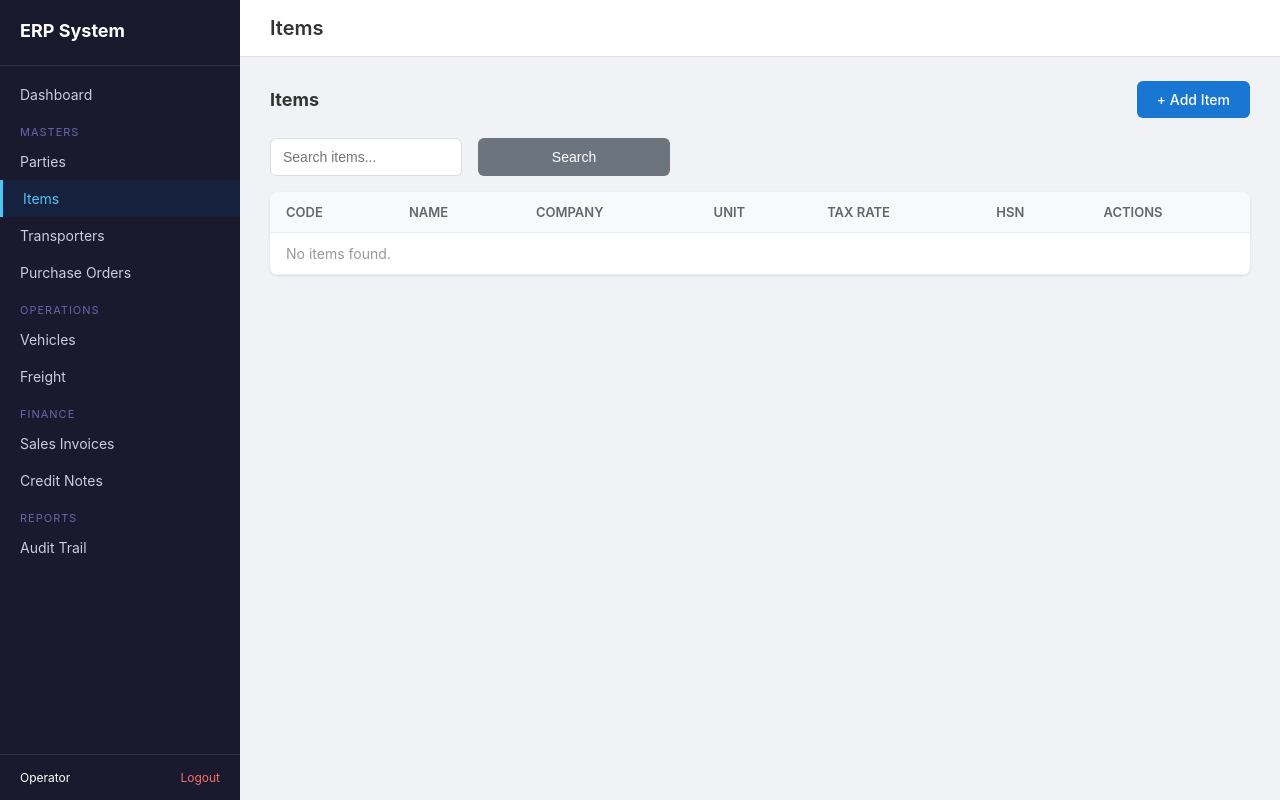
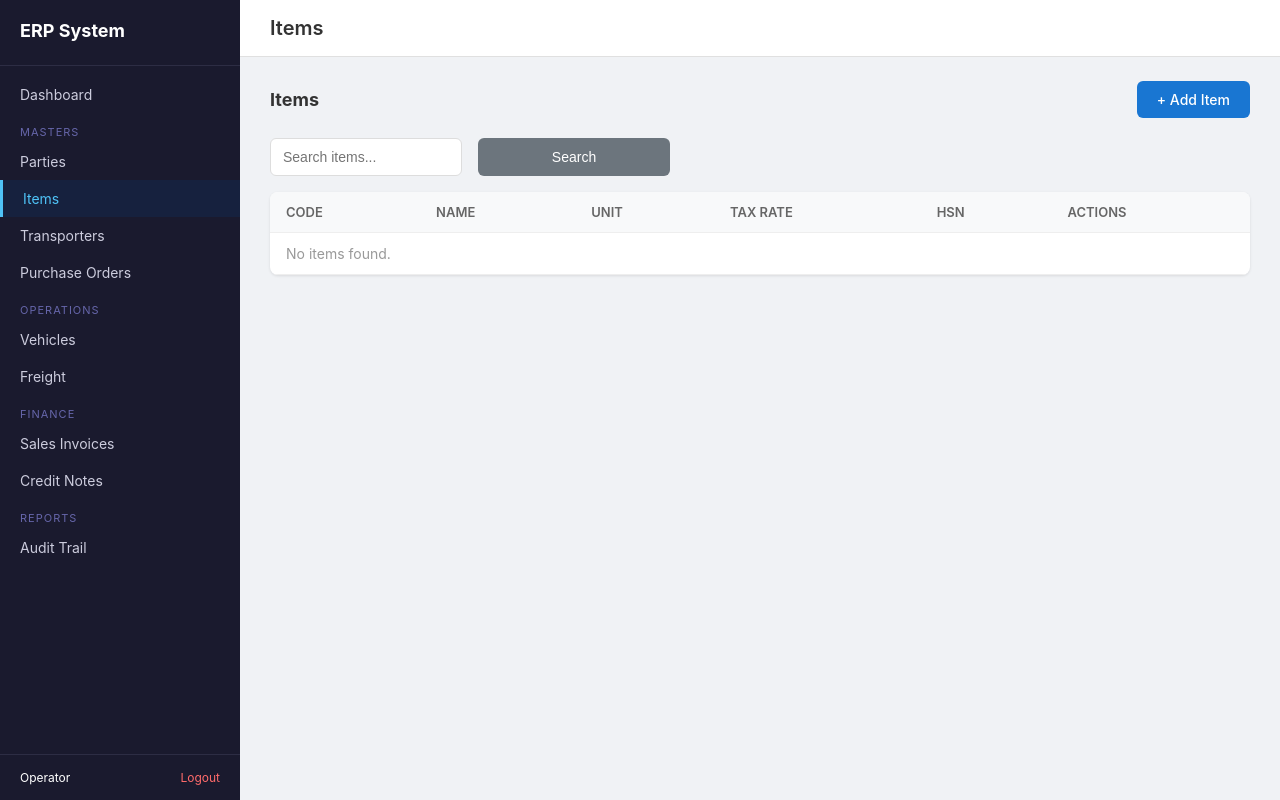
Before and after one commit to shivalaharetemp-cmd/erp_project1, a Django app: page /masters/items/ in a window 1280 px wide. Run offline with Django 5.2, Linux system fonts and the light colour scheme; the visitor is signed in with stand-in values (Sample User, id 1); data that the repository does not hold is empty.

Commit message:
save point 2

```diff
--- a/masters/views.py
+++ b/masters/views.py
@@ -4,6 +4,7 @@ from django.contrib import messages
 from django.db import transaction
 from .models import Party, Item, Transporter, PurchaseOrder, PurchaseOrderItem
 from .forms import PartyForm, ItemForm, TransporterForm, PurchaseOrderForm, PurchaseOrderItemFormSet
+from core.models import Company, CompanyUser
 
 
 def _company_id(request):
@@ -13,11 +14,8 @@ def _company_id(request):
 # ---- Parties ----
 @login_required
 def party_list(request):
-    from core.models import CompanyUser
-    user_company_ids = CompanyUser.objects.filter(
-        user=request.user, is_active=True
-    ).values_list('company_id', flat=True)
-    qs = Party.objects.filter(company_id__in=user_company_ids).select_related('company').order_by('party_name')
+    # Parties are company-neutral - all users see all parties
+    qs = Party.objects.filter(is_active=True).order_by('party_name')
     search = request.GET.get('search', '')
     if search:
         qs = qs.filter(party_name__icontains=search) | qs.filter(party_code__icontains=search) | qs.filter(gstin__icontains=search)
@@ -26,47 +24,26 @@ def party_list(request):
 
 @login_required
 def party_create(request):
-    from core.models import Company
-    user_company_ids = CompanyUser.objects.filter(
-        user=request.user, is_active=True
-    ).values_list('company_id', flat=True)
     if request.method == 'POST':
         form = PartyForm(request.POST)
-        # Filter company choices to user's companies only
-        form.fields['company'].queryset = Company.objects.filter(id__in=user_company_ids)
         if form.is_valid():
             form.save()
             messages.success(request, f'Party "{form.instance.party_name}" created.')
             return redirect('party_list')
     else:
         form = PartyForm()
-        form.fields['company'].queryset = Company.objects.filter(id__in=user_company_ids)
     return render(request, 'masters/party_form.html', {'form': form, 'title': 'Create Party'})
 
 
 @login_required
 def party_detail(request, pk):
-    from core.models import CompanyUser
-    user_company_ids = list(CompanyUser.objects.filter(
-        user=request.user, is_active=True
-    ).values_list('company_id', flat=True))
     party = get_object_or_404(Party, pk=pk)
-    # Check authorization
-    if party.company_id not in user_company_ids:
-        return get_object_or_404(Party, pk=None)
     return render(request, 'masters/party_detail.html', {'party': party})
 
 
 @login_required
 def party_edit(request, pk):
-    from core.models import CompanyUser
-    user_company_ids = list(CompanyUser.objects.filter(
-        user=request.user, is_active=True
-    ).values_list('company_id', flat=True))
     party = get_object_or_404(Party, pk=pk)
-    # Check authorization
-    if party.company_id not in user_company_ids:
-        return get_object_or_404(Party, pk=None)
     if request.method == 'POST':
         form = PartyForm(request.POST, instance=party)
         if form.is_valid():
@@ -81,11 +58,8 @@ def party_edit(request, pk):
 # ---- Items ----
 @login_required
 def item_list(request):
-    from core.models import CompanyUser
-    user_company_ids = CompanyUser.objects.filter(
-        user=request.user, is_active=True
-    ).values_list('company_id', flat=True)
-    qs = Item.objects.filter(company_id__in=user_company_ids).select_related('company').order_by('item_name')
+    # Items are company-neutral - all users see all items
+    qs = Item.objects.filter(is_active=True).order_by('item_name')
     search = request.GET.get('search', '')
     if search:
         qs = qs.filter(item_name__icontains=search) | qs.filter(item_code__icontains=search)
@@ -94,46 +68,26 @@ def item_list(request):
 
 @login_required
 def item_create(request):
-    from core.models import Company
-    user_company_ids = CompanyUser.objects.filter(
-        user=request.user, is_active=True
-    ).values_list('company_id', flat=True)
     if request.method == 'POST':
         form = ItemForm(request.POST)
-        form.fields['company'].queryset = Company.objects.filter(id__in=user_company_ids)
         if form.is_valid():
             form.save()
             messages.success(request, f'Item "{form.instance.item_name}" created.')
             return redirect('item_list')
     else:
         form = ItemForm()
-        form.fields['company'].queryset = Company.objects.filter(id__in=user_company_ids)
     return render(request, 'masters/item_form.html', {'form': form, 'title': 'Create Item'})
 
 
 @login_required
 def item_detail(request, pk):
-    from core.models import CompanyUser
-    user_company_ids = list(CompanyUser.objects.filter(
-        user=request.user, is_active=True
-    ).values_list('company_id', flat=True))
     item = get_object_or_404(Item, pk=pk)
-    # Check authorization
-    if item.company_id not in user_company_ids:
-        return get_object_or_404(Item, pk=None)
     return render(request, 'masters/item_detail.html', {'item': item})
 
 
 @login_required
 def item_edit(request, pk):
-    from core.models import CompanyUser
-    user_company_ids = list(CompanyUser.objects.filter(
-        user=request.user, is_active=True
-    ).values_list('company_id', flat=True))
     item = get_object_or_404(Item, pk=pk)
-    # Check authorization
-    if item.company_id not in user_company_ids:
-        return get_object_or_404(Item, pk=None)
     if request.method == 'POST':
         form = ItemForm(request.POST, instance=item)
         if form.is_valid():
@@ -148,11 +102,8 @@ def item_edit(request, pk):
 # ---- Transporters ----
 @login_required
 def transporter_list(request):
-    from core.models import CompanyUser
-    user_company_ids = CompanyUser.objects.filter(
-        user=request.user, is_active=True
-    ).values_list('company_id', flat=True)
-    qs = Transporter.objects.filter(company_id__in=user_company_ids).select_related('company').order_by('name')
+    # Transporters are company-neutral - all users see all transporters
+    qs = Transporter.objects.filter(is_active=True).order_by('name')
     search = request.GET.get('search', '')
     if search:
         qs = qs.filter(name__icontains=search)
@@ -161,46 +112,26 @@ def transporter_list(request):
 
 @login_required
 def transporter_create(request):
-    from core.models import Company
-    user_company_ids = CompanyUser.objects.filter(
-        user=request.user, is_active=True
-    ).values_list('company_id', flat=True)
     if request.method == 'POST':
         form = TransporterForm(request.POST)
-        form.fields['company'].queryset = Company.objects.filter(id__in=user_company_ids)
         if form.is_valid():
             form.save()
             messages.success(request, f'Transporter "{form.instance.name}" created.')
             return redirect('transporter_list')
     else:
         form = TransporterForm()
-        form.fields['company'].queryset = Company.objects.filter(id__in=user_company_ids)
     return render(request, 'masters/transporter_form.html', {'form': form, 'title': 'Create Transporter'})
 
 
 @login_required
 def transporter_detail(request, pk):
-    from core.models import CompanyUser
-    user_company_ids = list(CompanyUser.objects.filter(
-        user=request.user, is_active=True
-    ).values_list('company_id', flat=True))
     t = get_object_or_404(Transporter, pk=pk)
-    # Check authorization
-    if t.company_id not in user_company_ids:
-        return get_object_or_404(Transporter, pk=None)
     return render(request, 'masters/transporter_detail.html', {'transporter': t})
 
 
 @login_required
 def transporter_edit(request, pk):
-    from core.models import CompanyUser
-    user_company_ids = list(CompanyUser.objects.filter(
-        user=request.user, is_active=True
-    ).values_list('company_id', flat=True))
     t = get_object_or_404(Transporter, pk=pk)
-    # Check authorization
-    if t.company_id not in user_company_ids:
-        return get_object_or_404(Transporter, pk=None)
     if request.method == 'POST':
         form = TransporterForm(request.POST, instance=t)
         if form.is_valid():
@@ -215,7 +146,6 @@ def transporter_edit(request, pk):
 # ---- Purchase Orders ----
 @login_required
 def po_list(request):
-    from core.models import CompanyUser
     user_company_ids = CompanyUser.objects.filter(
         user=request.user, is_active=True
     ).values_list('company_id', flat=True)
@@ -228,7 +158,6 @@ def po_list(request):
 
 @login_required
 def po_create(request):
-    from core.models import Company
     user_company_ids = CompanyUser.objects.filter(
         user=request.user, is_active=True
     ).values_list('company_id', flat=True)
@@ -253,7 +182,6 @@ def po_create(request):
 
 @login_required
 def po_detail(request, pk):
-    from core.models import CompanyUser
     user_company_ids = list(CompanyUser.objects.filter(
         user=request.user, is_active=True
     ).values_list('company_id', flat=True))
@@ -267,7 +195,6 @@ def po_detail(request, pk):
 
 @login_required
 def po_edit(request, pk):
-    from core.models import CompanyUser
     user_company_ids = list(CompanyUser.objects.filter(
         user=request.user, is_active=True
     ).values_list('company_id', flat=True))
--- a/templates/masters/item_list.html
+++ b/templates/masters/item_list.html
@@ -12,13 +12,12 @@
     <button type="submit" class="btn btn-secondary">Search</button>
 </form>
 <table class="table">
-    <thead><tr><th>Code</th><th>Name</th><th>Company</th><th>Unit</th><th>Tax Rate</th><th>HSN</th><th>Actions</th></tr></thead>
+    <thead><tr><th>Code</th><th>Name</th><th>Unit</th><th>Tax Rate</th><th>HSN</th><th>Actions</th></tr></thead>
     <tbody>
     {% for item in items %}
     <tr>
         <td>{{ item.item_code }}</td>
         <td><a href="{% url 'item_detail' item.id %}">{{ item.item_name }}</a></td>
-        <td><span class="badge" style="background-color: #{{ item.company.color|default:'007bff' }}">{{ item.company.name }}</span></td>
         <td>{{ item.unit }}</td>
         <td>{{ item.tax_rate }}%</td>
         <td>{{ item.hsn_code }}</td>
@@ -27,7 +26,7 @@
         </td>
     </tr>
     {% empty %}
-    <tr><td colspan="7" class="empty-state">No items found.</td></tr>
+    <tr><td colspan="6" class="empty-state">No items found.</td></tr>
     {% endfor %}
     </tbody>
 </table>
--- a/templates/masters/party_list.html
+++ b/templates/masters/party_list.html
@@ -12,13 +12,12 @@
     <button type="submit" class="btn btn-secondary">Search</button>
 </form>
 <table class="table">
-    <thead><tr><th>Code</th><th>Name</th><th>Company</th><th>GSTIN</th><th>State</th><th>Type</th><th>Phone</th><th>Actions</th></tr></thead>
+    <thead><tr><th>Code</th><th>Name</th><th>GSTIN</th><th>State</th><th>Type</th><th>Phone</th><th>Actions</th></tr></thead>
     <tbody>
     {% for p in parties %}
     <tr>
         <td>{{ p.party_code }}</td>
         <td><a href="{% url 'party_detail' p.id %}">{{ p.party_name }}</a></td>
-        <td><span class="badge" style="background-color: #{{ p.company.color|default:'007bff' }}">{{ p.company.name }}</span></td>
         <td>{{ p.gstin }}</td>
         <td>{{ p.state_code }}</td>
         <td><span class="badge badge-info">{{ p.party_type }}</span></td>
@@ -28,7 +27,7 @@
         </td>
     </tr>
     {% empty %}
-    <tr><td colspan="8" class="empty-state">No parties found.</td></tr>
+    <tr><td colspan="7" class="empty-state">No parties found.</td></tr>
     {% endfor %}
     </tbody>
 </table>
--- a/templates/masters/transporter_list.html
+++ b/templates/masters/transporter_list.html
@@ -12,12 +12,11 @@
     <button type="submit" class="btn btn-secondary">Search</button>
 </form>
 <table class="table">
-    <thead><tr><th>Name</th><th>Company</th><th>GSTIN</th><th>Phone</th><th>Address</th><th>Actions</th></tr></thead>
+    <thead><tr><th>Name</th><th>GSTIN</th><th>Phone</th><th>Address</th><th>Actions</th></tr></thead>
     <tbody>
     {% for t in transporters %}
     <tr>
         <td><a href="{% url 'transporter_detail' t.id %}">{{ t.name }}</a></td>
-        <td><span class="badge" style="background-color: #{{ t.company.color|default:'007bff' }}">{{ t.company.name }}</span></td>
         <td>{{ t.gstin|default:"-" }}</td>
         <td>{{ t.phone }}</td>
         <td>{{ t.address|truncatewords:8 }}</td>
@@ -26,7 +25,7 @@
         </td>
     </tr>
     {% empty %}
-    <tr><td colspan="6" class="empty-state">No transporters found.</td></tr>
+    <tr><td colspan="5" class="empty-state">No transporters found.</td></tr>
     {% endfor %}
     </tbody>
 </table>
```
Also changed, not shown: masters/forms.py (+3 -6 lines), templates/masters/party_form.html (+10 -0 lines), audit/migrations/0001_initial.py (deleted), audit/migrations/0002_initial.py (deleted), core/migrations/0001_initial.py (deleted), freight/migrations/0001_initial.py (deleted), masters/migrations/0001_initial.py (deleted), sales/migrations/0001_initial.py (deleted), sales/migrations/0002_alter_creditnote_sale.py (deleted), sales/migrations/0003_creditnote_cn_type.py (deleted), sales/migrations/0004_alter_sale_status.py (deleted), vehicles/migrations/0001_initial.py (deleted).
